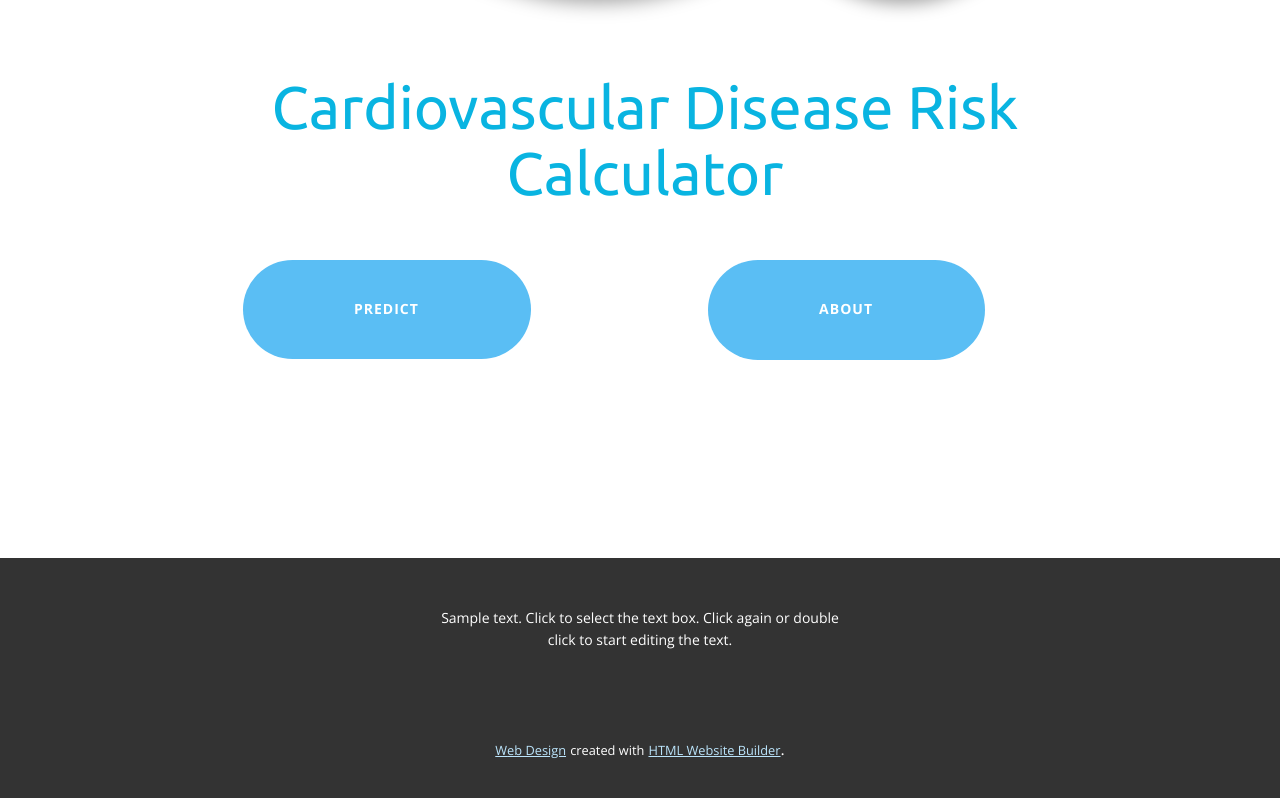
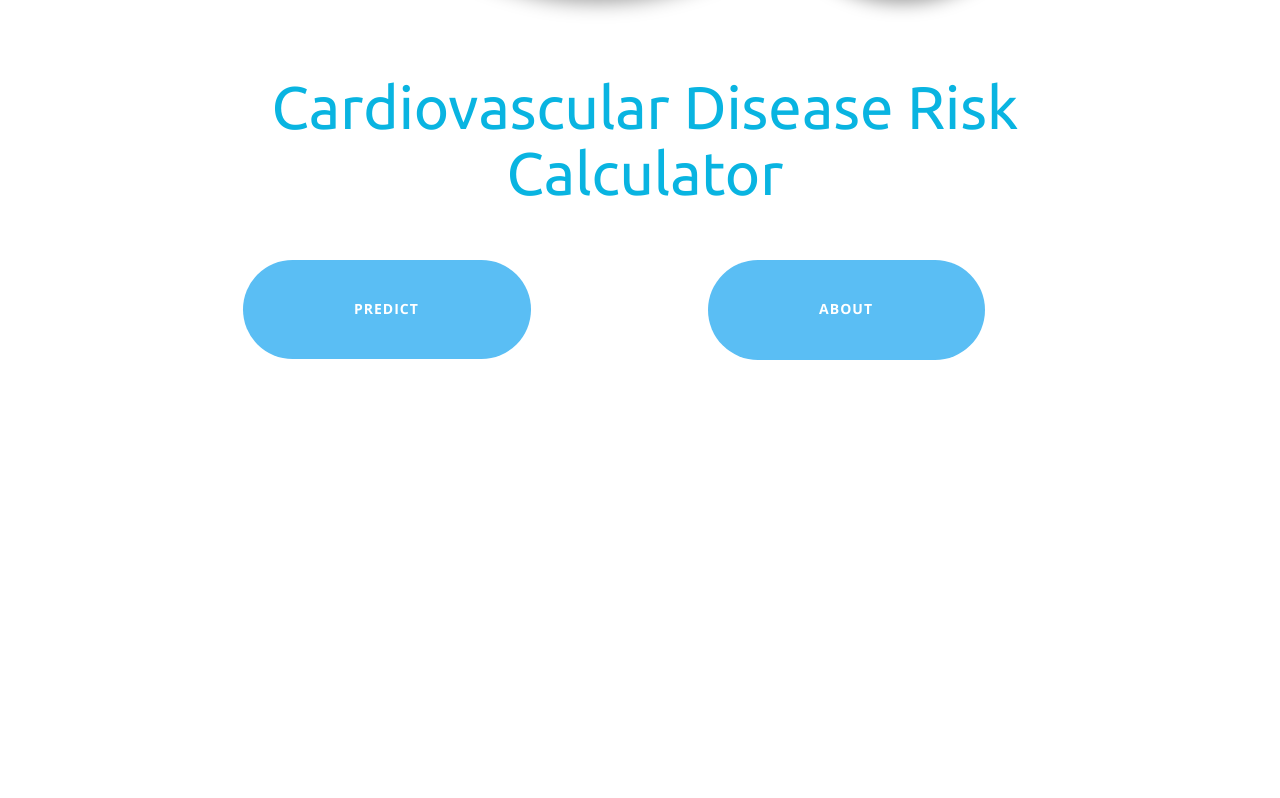
Before and after one commit to ishaangrewal/tamuhack2021_angryindiangamers, a plain HTML site: page templates/index.html in a window 1280 px wide. Shown: the part 770-1568 px from the top of the page. After the commit the page ends 1328 px from the top, so only its background shows below. Drawn offline with nearby package versions, Linux system fonts and the light colour scheme.

Commit message:
Update index.html

```diff
--- a/templates/index.html
+++ b/templates/index.html
@@ -49,8 +49,8 @@
               <div class="u-align-center u-container-style u-layout-cell u-size-30 u-layout-cell-2">
                 <div class="u-container-layout u-container-layout-2">
                   <h1 class="u-custom-font u-font-ubuntu u-text u-text-custom-color-1 u-text-default u-text-1">Cardiovascular Disease Risk Calculator</h1>
-                  <a href = Predict><a href="#" class="u-btn u-btn-round u-button-style u-hover-palette-1-light-1 u-palette-1-base u-radius-50 u-btn-1">Predict</a></a>
-                  <a href = About><a href="#" class="u-btn u-btn-round u-button-style u-hover-palette-1-light-1 u-palette-1-base u-radius-50 u-btn-2">About</a></a>
+                  <a href= Predict><a href="#" class="u-btn u-btn-round u-button-style u-hover-palette-1-light-1 u-palette-1-base u-radius-50 u-btn-1">Predict</a></a>
+                  <a href= About><a href="#" class="u-btn u-btn-round u-button-style u-hover-palette-1-light-1 u-palette-1-base u-radius-50 u-btn-2">About</a></a>
                 </div>
               </div>
             </div>
@@ -58,21 +58,5 @@
         </div>
       </div>
     </section>
-
-
-    <footer class="u-align-center u-clearfix u-footer u-grey-80 u-footer" id="sec-3265"><div class="u-clearfix u-sheet u-sheet-1">
-        <p class="u-small-text u-text u-text-variant u-text-1">Sample text. Click to select the text box. Click again or double click to start editing the text.</p>
-      </div></footer>
-    <section class="u-backlink u-clearfix u-grey-80">
-      <a class="u-link" href="https://nicepage.com/web-design" target="_blank">
-        <span>Web Design</span>
-      </a>
-      <p class="u-text">
-        <span>created with</span>
-      </p>
-      <a class="u-link" href="https://nicepage.com/html-website-builder" target="_blank">
-        <span>HTML Website Builder</span>
-      </a>.
-    </section>
   </body>
 </html>
```
